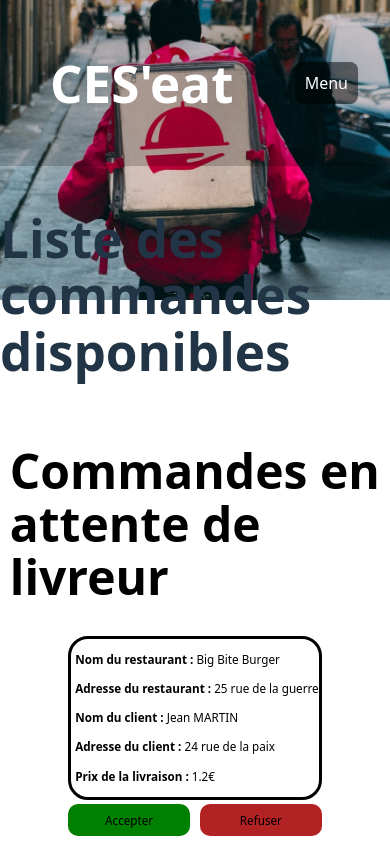
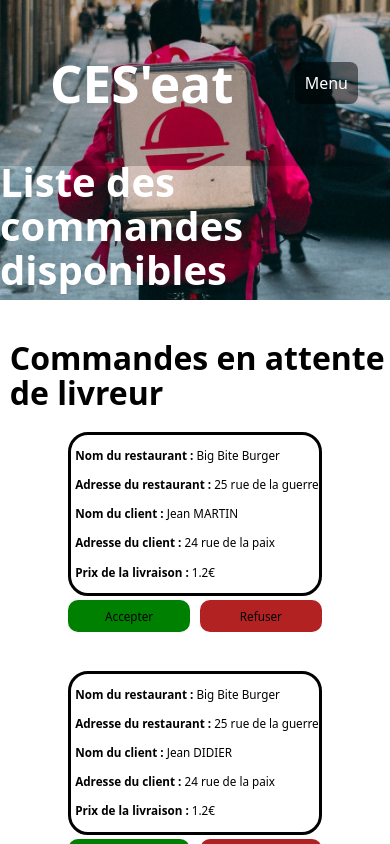
Before and after one commit to ValentinB03/WEB_Avance_Front, a React (Vite) app: page /livreur-commande in a window 390 px wide. Built offline with nearby package versions, Linux system fonts and the light colour scheme.

Commit message:
Corrections pages

```diff
--- a/src/Compte/Login/inscription.jsx
+++ b/src/Compte/Login/inscription.jsx
@@ -33,6 +33,14 @@ function Inscription() {
                         <option value="restaurant">Restaurant</option>
                     </select>
                     {statut === "restaurant" && <button className="bannière">Bannière</button>}
+                    {statut === "restaurant" && <label htmlFor="SIRET">SIRET</label>}
+                    {statut === "restaurant" && <input type="SIRET" id="SIRET" name="SIRET" placeholder="SIRET" required />}
+                    {statut === "restaurant" && <label htmlFor="IBAN">IBAN</label>}
+                    {statut === "restaurant" && <input type="IBAN" id="IBAN" name="IBAN" placeholder="IBAN" required />}
+                    {statut === "livreur" && <label htmlFor="SIRET">SIRET</label>}
+                    {statut === "livreur" && <input type="SIRET" id="SIRET" name="SIRET" placeholder="SIRET" required />}
+                    {statut === "livreur" && <label htmlFor="IBAN">IBAN</label>}
+                    {statut === "livreur" && <input type="IBAN" id="IBAN" name="IBAN" placeholder="IBAN" required />}
                     <label htmlFor="code-parrainage">Code de parrainage</label>
                     <input type="code-parrainage" id="code-parrainage" name="code-parrainage" placeholder="Code de parrainage" />
                     <button className={"inscription-button"}>S'inscrire</button>
--- a/src/Livreur/Commande/commande-livreur.css
+++ b/src/Livreur/Commande/commande-livreur.css
@@ -3,6 +3,12 @@
     width: 100%;
     margin-left: 5vw;
     font-size: 3rem;
+}
+
+.titre-commande_livreur{
+    z-index: 1;
+    margin-top: -90px;
+    color: white;
 }
 
 .container-livraison{
@@ -42,6 +48,17 @@
         font-size: 3vw;
     }
 
+    .titre-commande_livreur{
+        z-index: 1;
+        margin-top: -140px;
+        color: white;
+        font-size: 2.5em;
+    }
+
+    .sous-titre{
+        font-size: 2em;
+    }
+
     .container-livraison h1 {
         text-align: center;
     }
--- a/src/Livreur/Commande/commande-livreur.jsx
+++ b/src/Livreur/Commande/commande-livreur.jsx
@@ -18,7 +18,7 @@ function CommandeLivreur() {
             <NavBar />
             <img src={background} alt="Background" className="background-image-panier" />
 
-            <h1 className="titre-panier">Liste des commandes disponibles</h1>
+            <h1 className="titre-commande_livreur">Liste des commandes disponibles</h1>
             <h1 className={"sous-titre"}>Commandes en attente de livreur</h1>
             <div className={"container-livraison"}>
                 {items.map(item => (
--- a/src/Panier/panier.css
+++ b/src/Panier/panier.css
@@ -17,6 +17,7 @@
 .titre-panier {
     z-index: 1;
     margin-top: -90px;
+    color: white;
 }
 
 .content-img {
--- a/src/Restaurant/modifier_menu/restaurant-modif-menu.jsx
+++ b/src/Restaurant/modifier_menu/restaurant-modif-menu.jsx
@@ -23,7 +23,7 @@ function RestaurantModifMenu() {
             <h1 className={"Commande-titre"}>Modification de la carte</h1>
             <div className="columns-container">
                 <div className="column">
-                    <h1>Ajouter d'un article</h1>
+                    <h1>Ajouter un article</h1>
                     <div className="input-group">
                         <label htmlFor="item-name">Nom de l'article</label>
                         <input type="remplire" id="item-name" name="item-name" />
@@ -48,7 +48,7 @@ function RestaurantModifMenu() {
                     <button className="btn-modifcarte">Ajouter l'article</button>
                 </div>
                 <div className="column">
-                    <h1>Listes des articles</h1>
+                    <h1>Liste des articles</h1>
                     <div className={"liste-article1"}>
                         {items.map(item => (
                             <div key={item.id} className="all-article">
--- a/src/Restaurant/statistique/restaurant-statistique.css
+++ b/src/Restaurant/statistique/restaurant-statistique.css
@@ -1,4 +1,4 @@
-.titre-statistique, .titre-graphique{
+.titre-statistique{
     color: black;
     text-align: center;
 }
--- a/src/Restaurant/statistique/restaurant-statistique.jsx
+++ b/src/Restaurant/statistique/restaurant-statistique.jsx
@@ -40,8 +40,7 @@ function RestaurantStatistique() {
                 <img src={ImgResto} alt="Background" className="background-image-modifcarte"/>
 
                 <h1 className="titre-modifcarte">Big Bite Burger</h1>
-                <h1 className="titre-statistique">Statistiques du restaurant</h1>
-                <h2 className="titre-graphique">Graphique</h2>
+                <h1 className="titre-statistique">Statistiques du restaurant - mois en cours</h1>
                 <div className="graphique-global">
                     <div className="legende-graphique">
                         <p>Légende :    </p>
```
